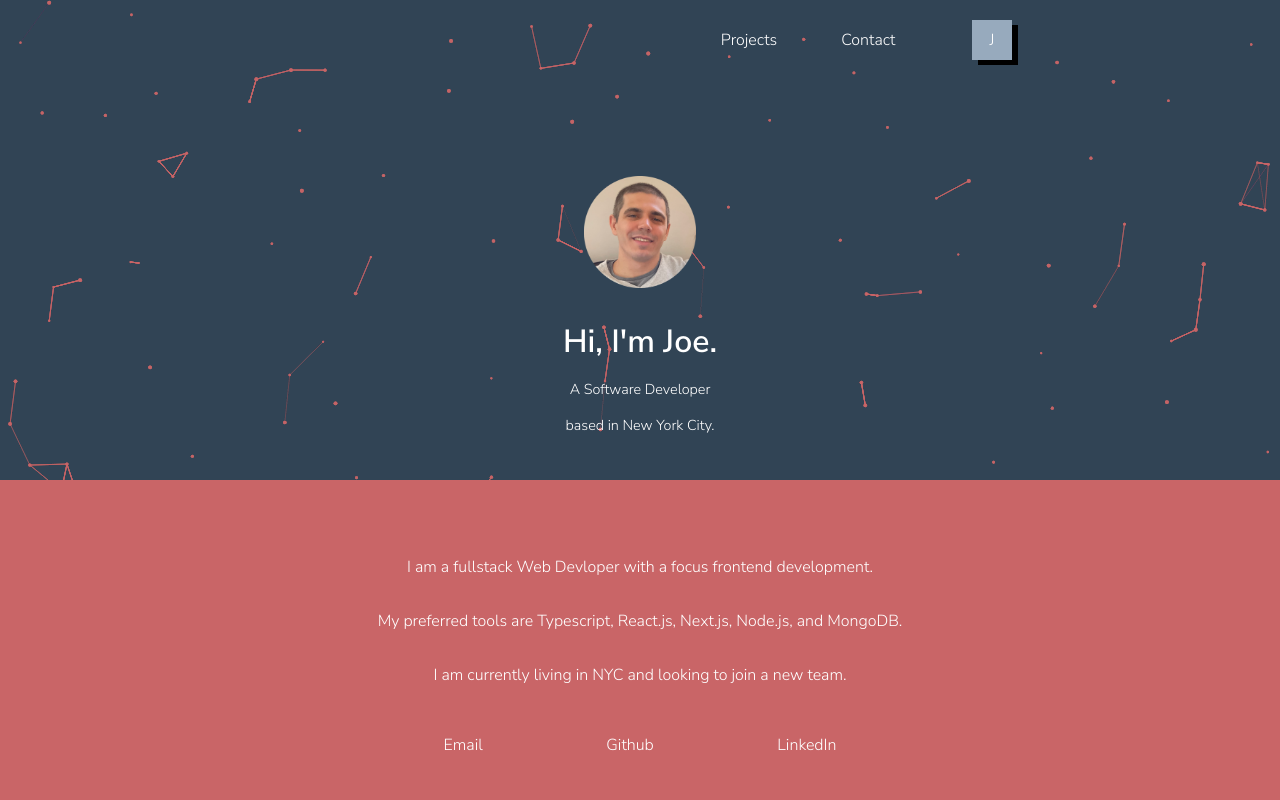
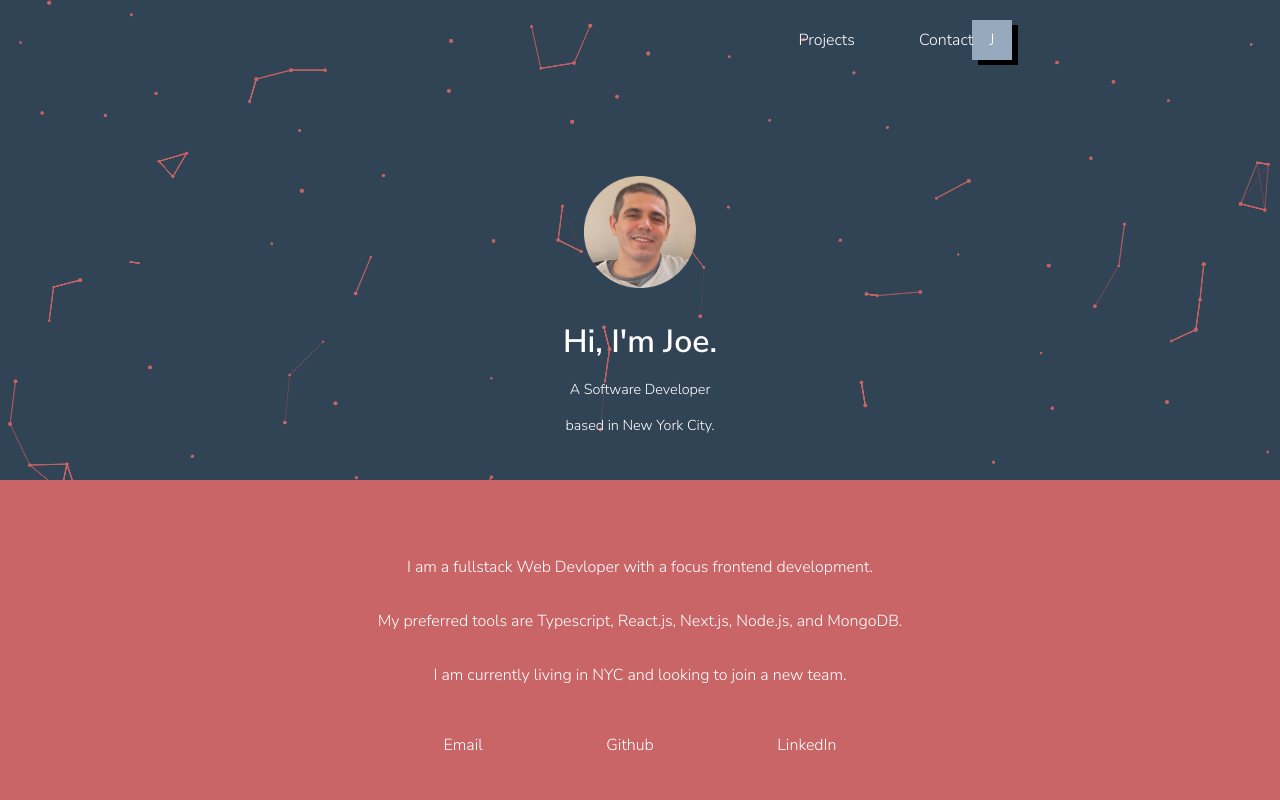
Before and after one commit to the-rabblerouser/McCann-Portfolio, a Next.js app: page / in a window 1280 px wide. Shown: the top 800 px of the page. Built offline with nearby package versions, Linux system fonts and the light colour scheme.

Commit message:
fixed webkit issue in navbar and modal spacing on mobil

```diff
--- a/components/Navbar/navbar.styled.ts
+++ b/components/Navbar/navbar.styled.ts
@@ -73,7 +73,7 @@ export const NavLinks = styled(animated.div)`
 	height: 100%;
 
 	@media (min-width: 811px) {
-		justify-content: end;
+		justify-content: -webkit-end;
 		transition: transform 0.7s, opacity 0.1s;
 		transform: translateX(30px);
 
@@ -119,5 +119,6 @@ export const Contact = styled.a`
 	@media (min-width: 811px) {
 		margin-left: 4rem;
 		margin-right: -4rem;
+		-webkit-margin-end: -40rem;
 	}
 `;
--- a/components/Projects/Modal/modal.styled.ts
+++ b/components/Projects/Modal/modal.styled.ts
@@ -16,7 +16,7 @@ export const ModalMain = styled.div`
 	justify-content: start;
 	align-items: start;
 	background-color: ${({ theme }) => theme.teriary};
-	height: 50%;
+	height: 55%;
 	width: 95%;
 
 	@media (min-width: 811px) {
```
